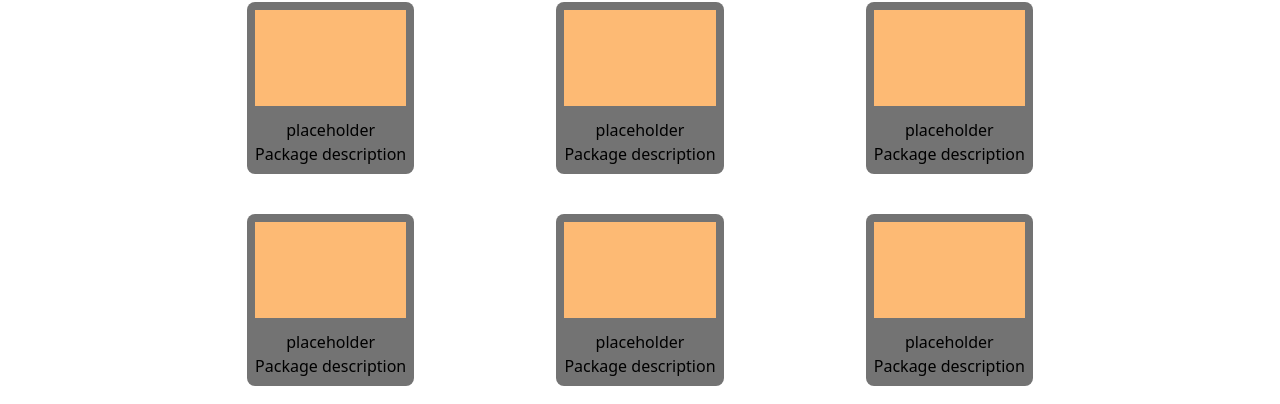
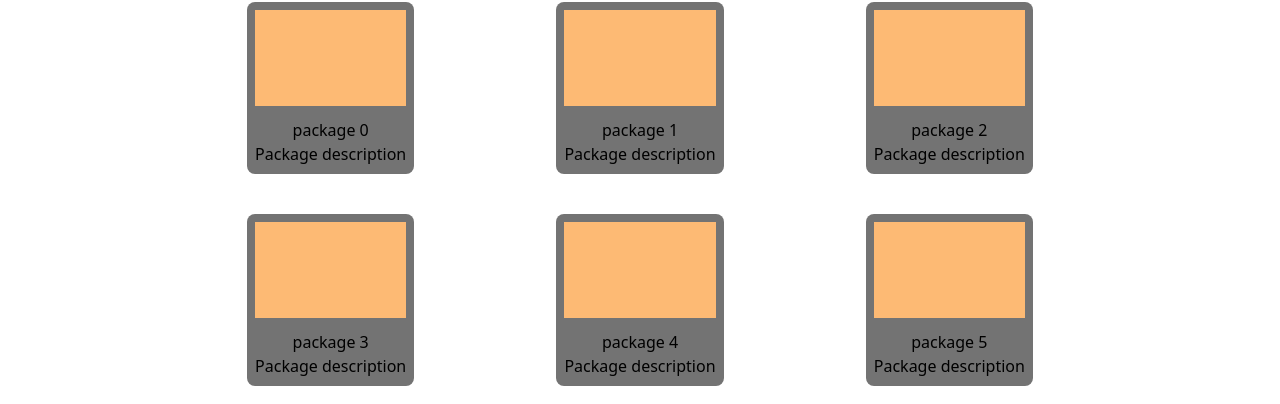
Before and after one commit to wallacejoe/wallace-av, a Next.js app: page /pages/packages in a window 1280 px wide. Shown: the part 854-1258 px from the top of the page. Built offline with nearby package versions, Linux system fonts and the light colour scheme.

Commit message:
Made changes to the individual package page.

```diff
--- a/src/app/lib/placeholder-data.js
+++ b/src/app/lib/placeholder-data.js
@@ -40,38 +40,38 @@ const products = [
 
 const packages = [
     {
-        package_id: '1',
-        name: 'placeholder',
+        packageId: '0',
+        name: 'package 0',
         description: 'Package description',
         price: 10.11,
     },
     {
-        package_id: '2',
-        name: 'placeholder',
+        packageId: '1',
+        name: 'package 1',
         description: 'Package description',
         price: 10.11,
     },
     {
-        package_id: '3',
-        name: 'placeholder',
+        packageId: '2',
+        name: 'package 2',
         description: 'Package description',
         price: 10.11,
     },
     {
-        package_id: '4',
-        name: 'placeholder',
+        packageId: '3',
+        name: 'package 3',
         description: 'Package description',
         price: 10.11,
     },
     {
-        package_id: '5',
-        name: 'placeholder',
+        packageId: '4',
+        name: 'package 4',
         description: 'Package description',
         price: 10.11,
     },
     {
-        package_id: '6',
-        name: 'placeholder',
+        packageId: '5',
+        name: 'package 5',
         description: 'Package description',
         price: 10.11,
     },
--- /dev/null
+++ b/src/app/pages/packages/[id]/page.tsx
@@ -0,0 +1,39 @@
+//import axios from "axios";
+import { packages } from "@/app/lib/placeholder-data";
+import { notFound } from "next/navigation";
+
+interface Package {
+  packageId: string;
+  name: string;
+  description: string;
+  price: number;
+}
+
+type GetPackage = {
+  id: number;
+};
+
+const getPackage = ({ id }: GetPackage): Package => {
+  return packages[id];
+};
+
+type PackageDetailsProps = {
+  params: Promise<{ id: string }>;
+};
+
+const PackageDetails = async ({ params }: PackageDetailsProps) => {
+  const { id } = await params;
+  const item = await getPackage({ id: Number(id) });
+
+  if (!item) return notFound();
+
+  return (
+    <div className="">
+      <h1>{item.name}</h1>
+      <p>{item.description}</p>
+      <p>Price: ${item.price}</p>
+    </div>
+  );
+};
+
+export default PackageDetails;
--- a/src/app/pages/ui/packagePage.tsx
+++ b/src/app/pages/ui/packagePage.tsx
@@ -7,9 +7,8 @@ export default async function PackagePage() {
     <div className="lg:w-3/4 lg:grid lg:grid-cols-3 gap-10 justify-items-center">
       {packages.map((item) => (
         <Link
-          href={`#` /*`/dashboard/packages/${package.package_id}`*/}
-          // Link will be added to/with individual package pages
-          key={item.package_id}
+          href={`/pages/packages/${item.packageId}`}
+          key={item.packageId}
           className="max-lg:mb-8 w-fit p-2 flex bg-neutral-500 rounded-lg justify-center box-border"
         >
           <div>
```
Also changed, not shown: package.json (+6 -5 lines), 1 other file (tests, documents, lock files or other folders).
